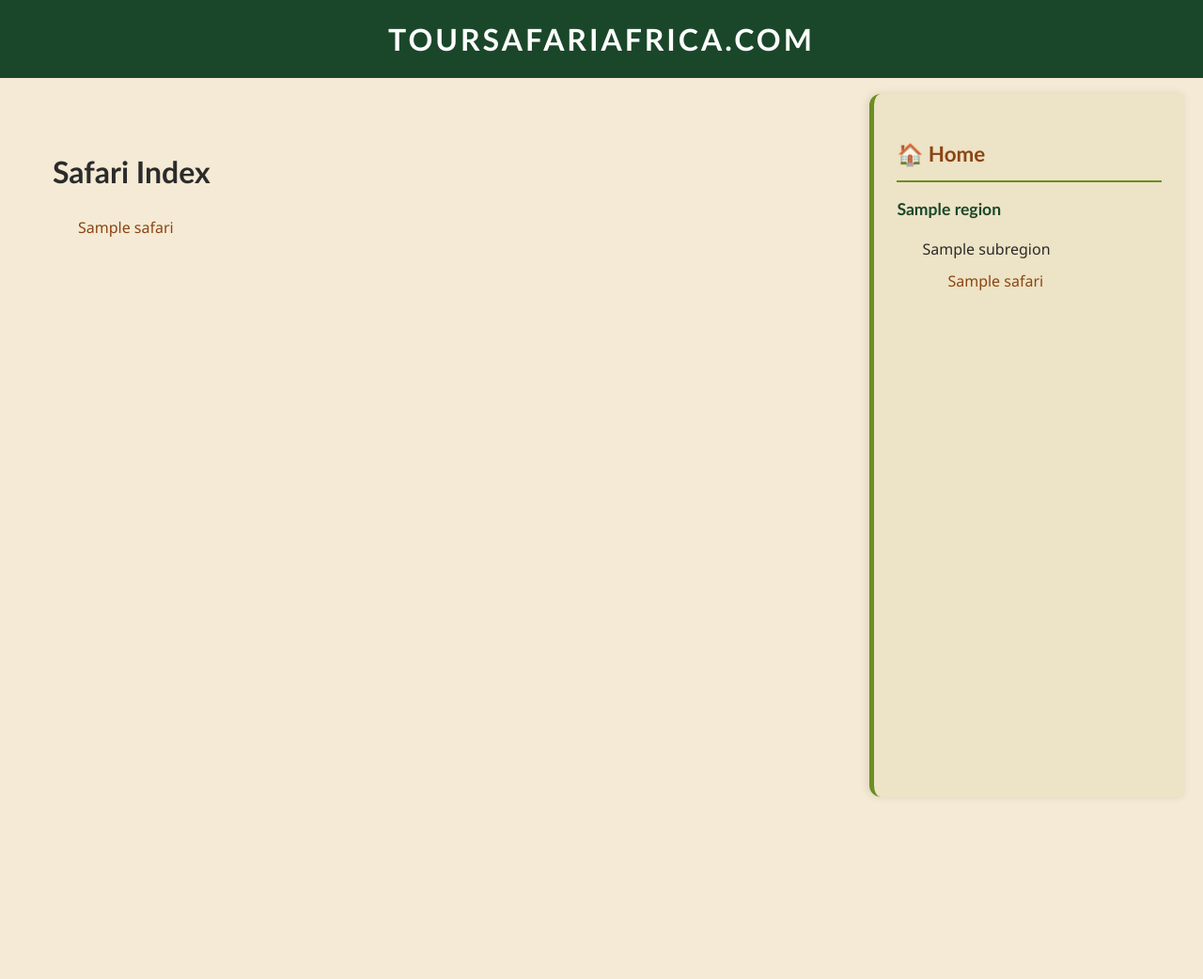
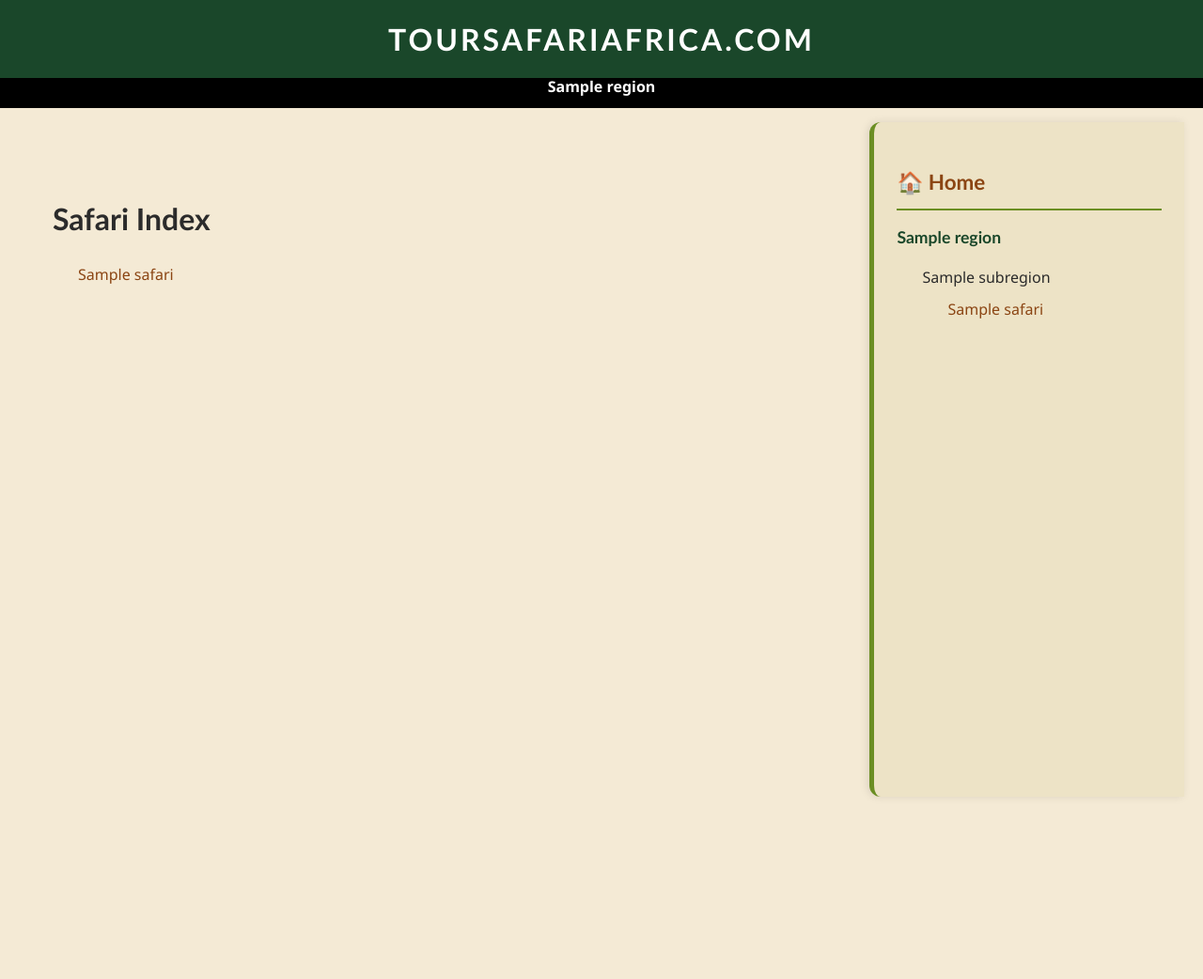
Before and after one commit to pedrotenza/toursafariafrica.com, a Django app: page /safaris/ in a window 1280 px wide. Shown: the whole page at 94% size. Before the commit the page ends 848 px from the top, so only its background shows below. Run offline with Django 5.2, Linux system fonts and the light colour scheme; tables that the repository leaves empty hold one stand-in row (values such as "Sample post").

Commit message:
add second header with regions list

```diff
--- a/root/app/static/app/css/styles.css
+++ b/root/app/static/app/css/styles.css
@@ -38,10 +38,10 @@
                 width: 22%;
                 min-width: 240px;
                 padding: 1.5rem;
-                height:  calc(100vh - 100px);
+                height: calc(100vh - 130px);
                 position: fixed;
                 right: 20px;
-                top: 100px;
+                top: 130px;
                 border-radius: 12px 0 0 12px;
             }
             .main-content {
--- a/root/app/templates/app/base.html
+++ b/root/app/templates/app/base.html
@@ -8,14 +8,40 @@
     <link rel="stylesheet" href="{% static 'app/css/styles.css' %}">
 </head>
 <body>
+
+
     <header style="background-color: #1a472a; color: white; padding: 1rem; text-align: center; width: 100%; position: fixed; top: 0; left: 0; z-index: 1100; box-sizing: border-box;">
         <h1 style="margin: 0; font-size: 2rem; letter-spacing: 3px;">TOURSAFARIAFRICA.COM</h1>
     </header>
 
-    <div class="main-content" style="margin-top: 80px;">
+    <!-- 🟢 Second header pour les régions -->
+    <nav class="region-header"
+        style="background-color: #000000; color: white; padding: 0.6rem; text-align: center; width: 100%;
+                position: fixed; top: 70px; left: 0; z-index: 1000; box-sizing: border-box;">
+        {% if regions %}
+            {% for region in regions %}
+                <a href="#{{ region.name|slugify }}"
+                style="margin: 0 15px; color: white; text-decoration: none; font-weight: bold;">
+                    {{ region.name }}
+                </a>
+            {% endfor %}
+        {% else %}
+            <span>No regions available</span>
+        {% endif %}
+    </nav>
 
+    <!-- 🟠 Ajuste le margin-top de ton contenu principal -->
+    <div class="main-content" style="margin-top: 130px;">
         {% block content %}{% endblock %}
     </div>
+
+
+
+
+
+
+
+
 
     {% block sidebar %}
     <div class="safari-menu">
```
